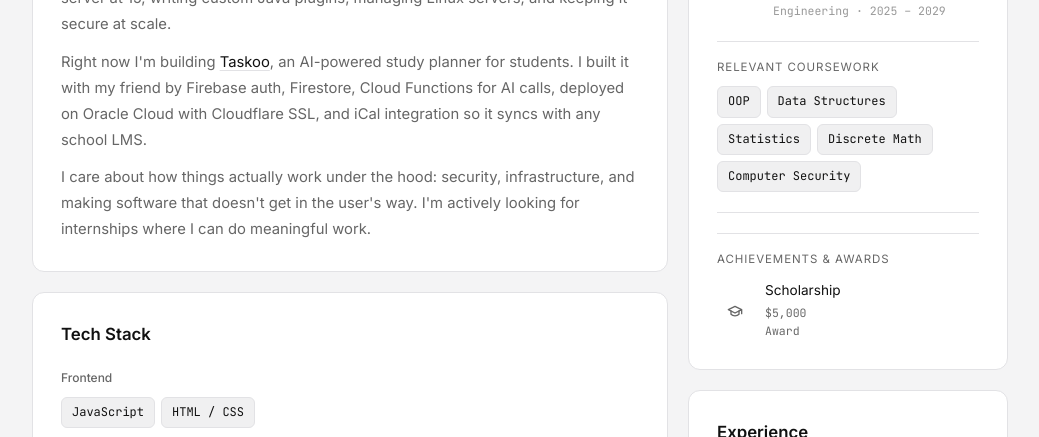
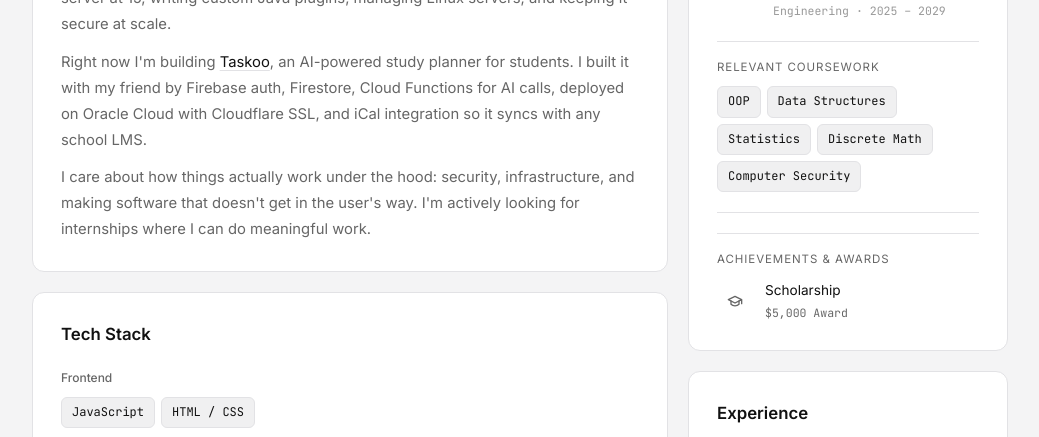
Before and after one commit to minhquantommy/portfoliowebsite, a plain HTML site: page index.html in a window 1280 px wide. Shown: the part 483-920 px from the top of the page, without its empty margins (120-1159 px from the left). Drawn offline with Linux system fonts and the light colour scheme.

Commit message:
fix: awards grid layout to prevent text wrapping on narrow screens

```diff
--- a/style.css
+++ b/style.css
@@ -388,8 +388,8 @@ ul { list-style: none; }
 .edu-divider { border: none; border-top: 1px solid var(--border); margin: 20px 0; }
 
 .awards-grid {
-  display: grid;
-  grid-template-columns: repeat(2, 1fr);
+  display: flex;
+  flex-direction: column;
   gap: 12px;
   margin-top: 12px;
 }
```
